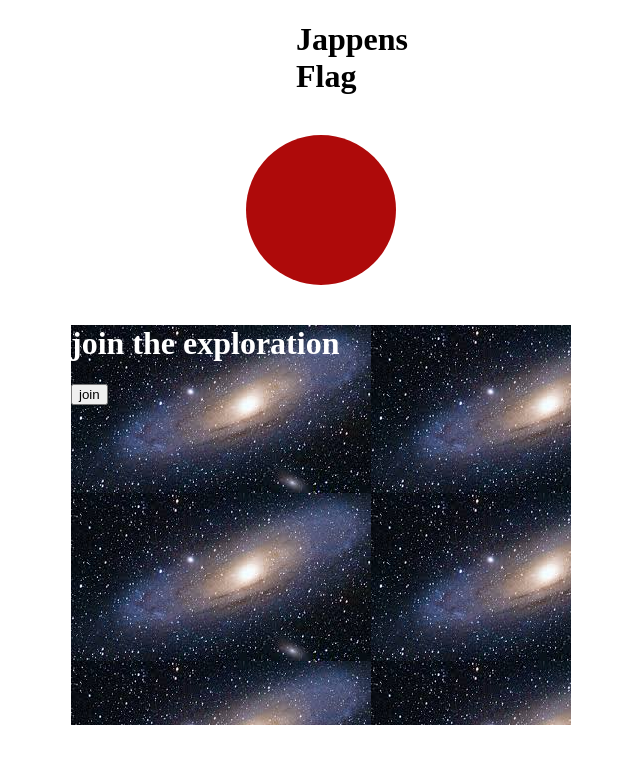
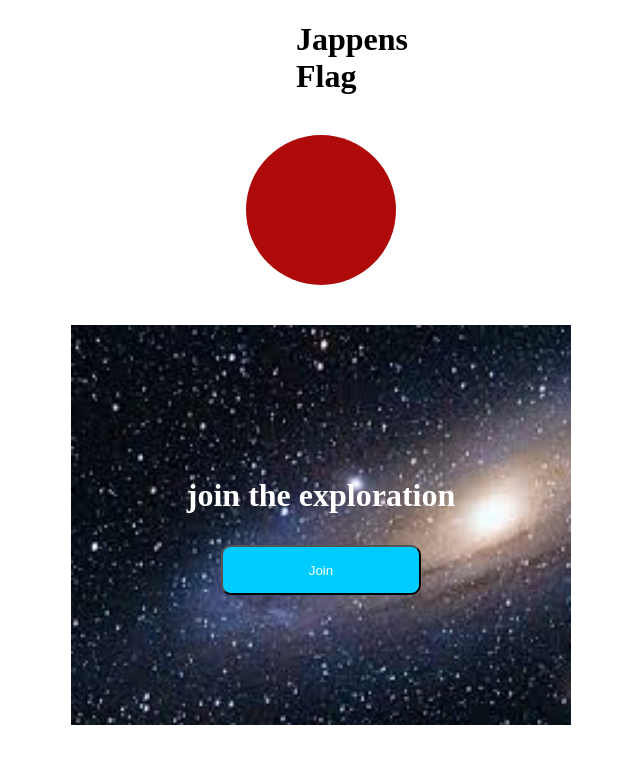
Before and after one commit to Abayshemelis/PrivateBusinessCard, a plain HTML site: page Bussiness/Jappens/flag.html in a window 1280 px wide. Shown: the whole page, without its empty margins (319-959 px from the left). Drawn offline with Linux system fonts and the light colour scheme.

Commit message:
updated on css and html

```diff
--- a/Bussiness/Jappens/flag.css
+++ b/Bussiness/Jappens/flag.css
@@ -17,4 +17,27 @@
     height: 400Px;
     margin-left: auto;
     margin-right: auto;
+    background-size: cover;
+    text-align: center;
+    display: flex;
+    justify-content: center;
+    align-items: center;
+    flex-direction: column;
+
 }
+
+.btn{
+    padding: 10px;
+    background-color: white;
+    margin-top: 10px;
+    width: 200px;
+    height: 50px;
+    border-radius: 10px;
+    color: white;
+    background-color: rgb(0, 204, 255);
+
+}
+.title_center{
+   margin-top: px;
+   font-family: inherit;
+}
--- a/Bussiness/Jappens/flag.html
+++ b/Bussiness/Jappens/flag.html
@@ -13,8 +13,8 @@
     <div class="red">
     </div>
 <div class=" background">
-     <h1> join the exploration </h1>
-    <button> join</button>
+     <h1 class =" title_center"> join the exploration </h1>
+    <button class="btn"> Join</button>
 </div>
 
 
```
